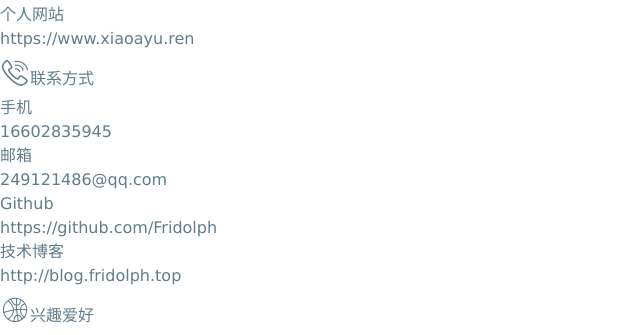
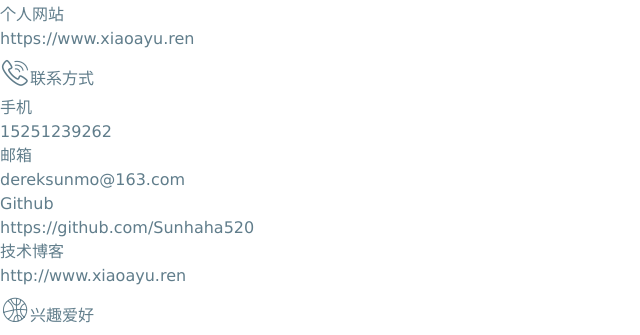
Before and after one commit to Sunhaha520/myresume, a Vue app: page / in a window 1280 px wide. Shown: the part 782-1117 px from the top of the page, without its empty margins (0-640 px from the left). Built offline with nearby package versions, Linux system fonts and the light colour scheme.

Commit message:
Update Contact.vue

```diff
--- a/src/views/Contact/Contact.vue
+++ b/src/views/Contact/Contact.vue
@@ -4,18 +4,18 @@
     icon="lianxi">
     <RowContent
       label="手机"
-      text="16602835945" />
+      text="15251239262" />
     <RowContent
       label="邮箱"
-      text="249121486@qq.com" />
+      text="dereksunmo@163.com" />
     <RowContent
       link
       label="Github"
-      text="https://github.com/Fridolph" />
+      text="https://github.com/Sunhaha520" />
     <RowContent
       link
       label="技术博客"
-      text="http://blog.fridolph.top" />
+      text="http://www.xiaoayu.ren" />
   </Section>
 </template>
 
```
